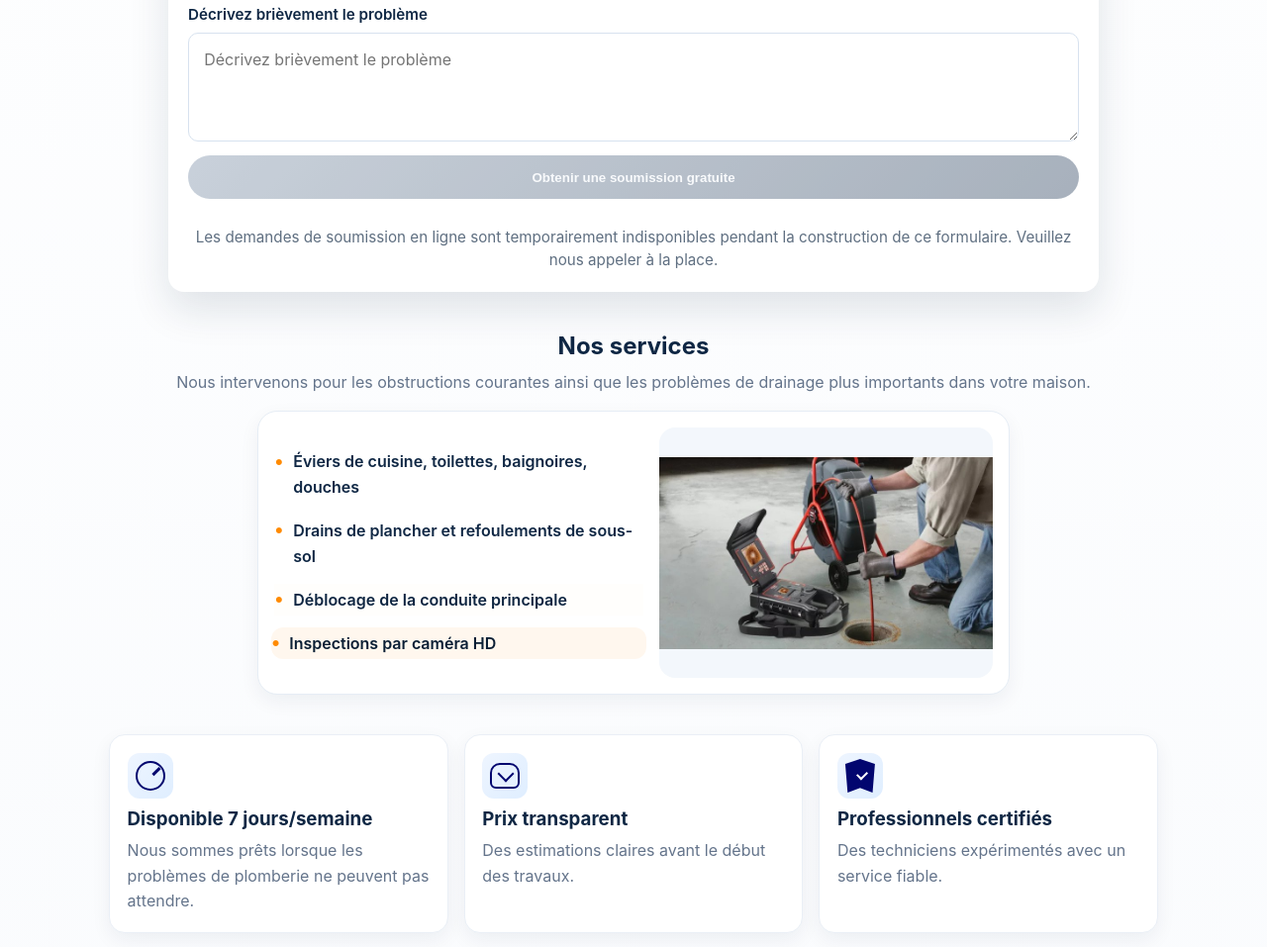
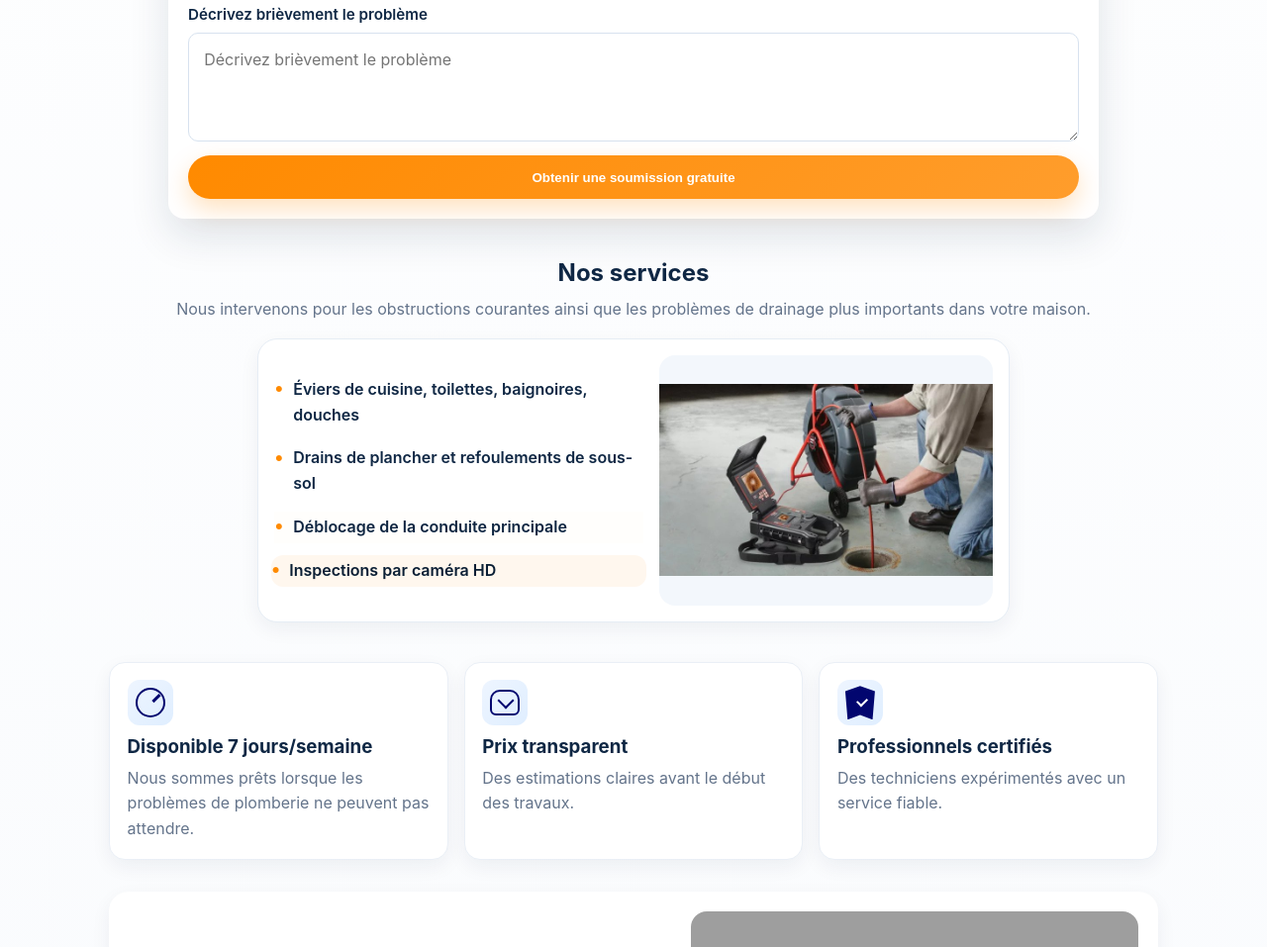
Before and after one commit to DiskJockey95/TLDeblocage, a plain HTML site: page index.html in a window 1280 px wide. Shown: the part 995-1952 px from the top of the page at 99% size. Drawn offline with Linux system fonts and the light colour scheme; grey boxes are pictures that could not be loaded.

Commit message:
backend submission
deploy working submit to railway
prep env variables and perform baseline test

```diff
--- a/index.html
+++ b/index.html
@@ -151,14 +151,14 @@
                         placeholder="Décrivez brièvement le problème" data-placeholder-en="Briefly describe the problem"
                         data-placeholder-fr="Décrivez brièvement le problème"></textarea>
                 </div>
-                <button type="submit" disabled data-en="Get A Free Quote"
-                    data-fr="Obtenir une soumission gratuite">Obtenir ma soumission
+                <button type="submit" data-en="Get A Free Quote" data-fr="Obtenir une soumission gratuite">Obtenir ma
+                    soumission
                     gratuite</button>
-                <p class="quote-form-note"
+                <!-- <p class="quote-form-note"
                     data-en="Online quote requests are temporarily unavailable while this form is under construction. Please call us instead."
                     data-fr="Les demandes de soumission en ligne sont temporairement indisponibles pendant la construction de ce formulaire. Veuillez nous appeler à la place.">
                     Les demandes de soumission en ligne sont temporairement indisponibles pendant la construction de ce
-                    formulaire. Veuillez nous appeler à la place.</p>
+                    formulaire. Veuillez nous appeler à la place.</p> -->
             </form>
         </section>
 
--- a/script.js
+++ b/script.js
@@ -70,6 +70,21 @@ const resultComparisons = [
             titleEn: 'After',
             titleFr: 'Après',
             imageSrc: 'files/backed_up_mainline_after.png',
+        },
+    },
+    {
+        labelEn: 'Backed up bathtub',
+        labelFr: 'Baignoire bouchée',
+        fitMode: 'cover',
+        before: {
+            titleEn: 'Before',
+            titleFr: 'Avant',
+            imageSrc: 'files/backed_up_bathtub_before.png',
+        },
+        after: {
+            titleEn: 'After',
+            titleFr: 'Après',
+            imageSrc: 'files/backed_up_bathtub_after.png',
         },
     },
 ];
```
Also changed, not shown: 2 other files.
